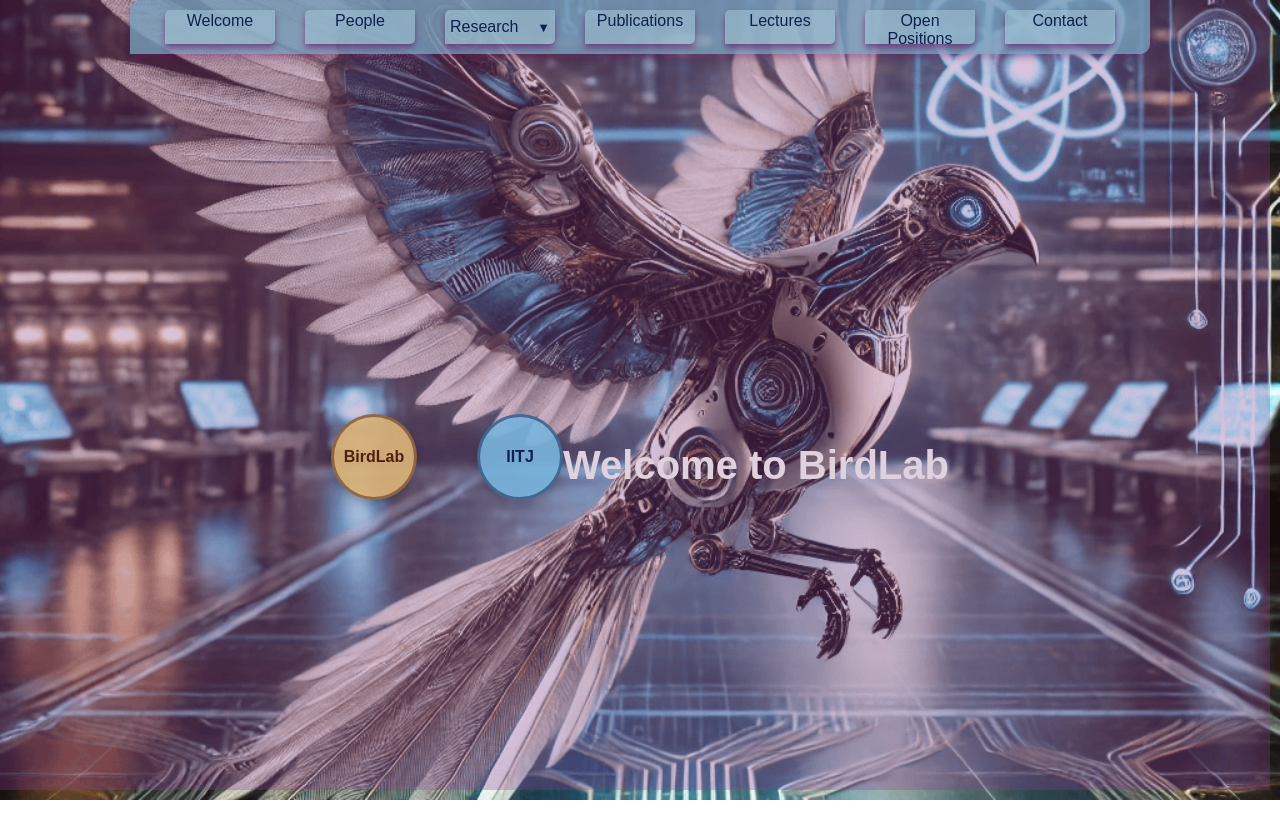
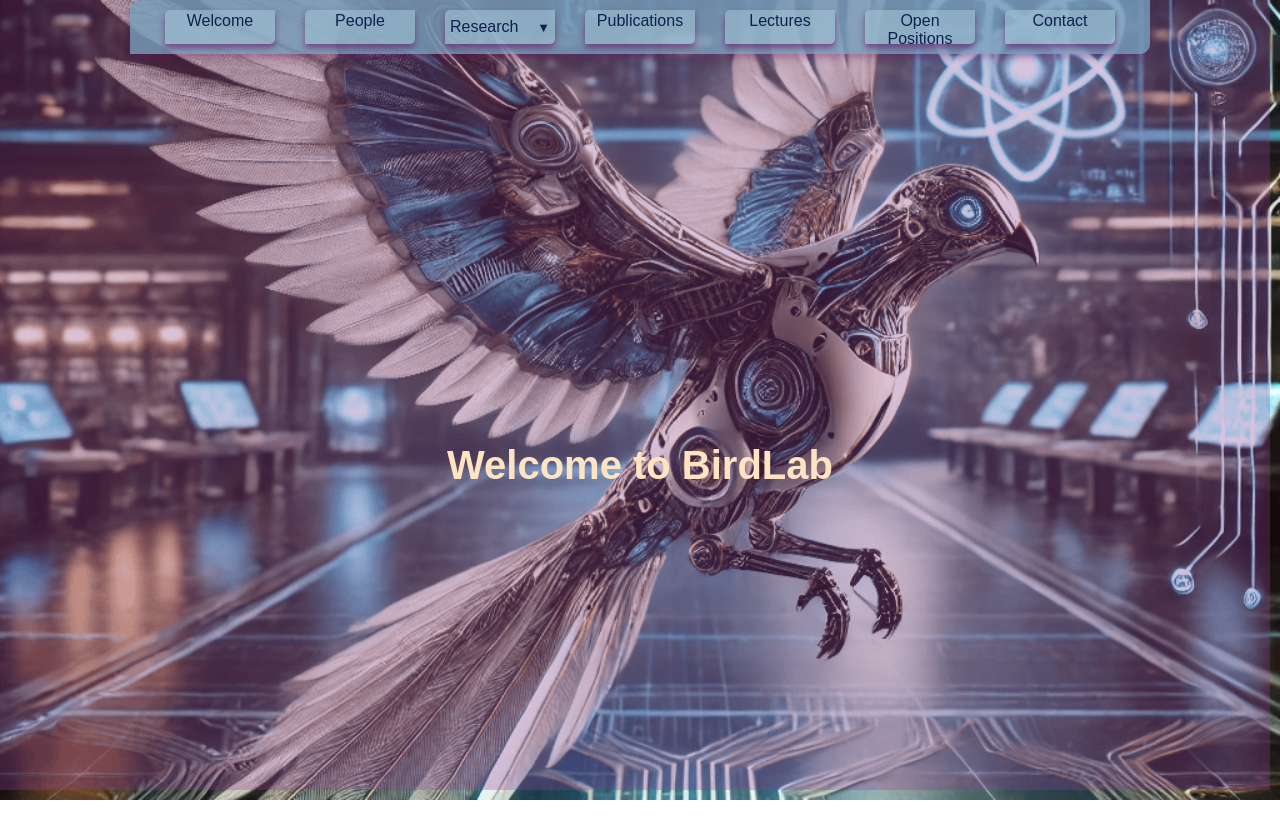
Before and after one commit to manaspros/birdlab-frontend, a React (Create React App) app: page /lectures in a window 1280 px wide. Both pictures are taken after a click on the element "BirdLab". Shown: the top 838 px of the page. Built offline with nearby package versions, Linux system fonts and the light colour scheme.

Commit message:
extra logo block removed

```diff
--- a/src/Main.css
+++ b/src/Main.css
@@ -150,6 +150,7 @@
   font-size: 40px;
   font-weight: bold;
   margin-bottom: 40px;
+  color: bisque;
 }
 
 /* Horizontal Navigation Bar */
--- a/src/Main.jsx
+++ b/src/Main.jsx
@@ -31,11 +31,9 @@ const Main = () => {
           </div>
           <div className="top-logo iitj-logo">IITJ</div> {/* Right Logo - IITJ */}
         </div>
+
         <div className="main-container">
-          <div className="main-logos-container">
-            <div className="main-logo birdlab-main-logo">BirdLab</div>
-            <div className="main-logo iitj-main-logo">IITJ</div>
-          </div>
+          {/* Removed main-logos-container here */}
           <h1 className="main-title">Welcome to BirdLab</h1>
           {/* ... rest of your main content ... */}
         </div>
```
